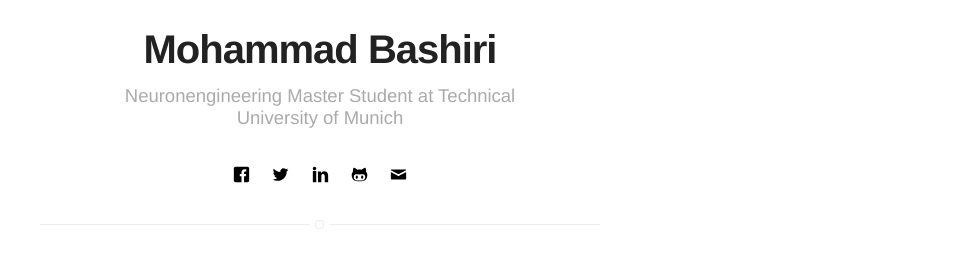
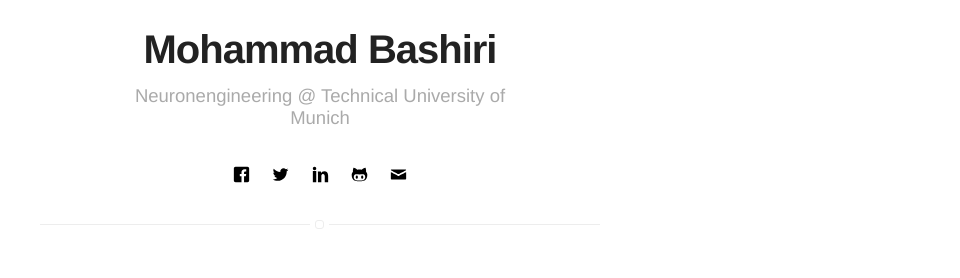
Before and after one commit to mohammadbashiri/mohammadbashiri.github.io-old, a Jekyll site: the page built from blog/index.html, in a window 1280 px wide. Shown: the part 310-588 px from the top of the page, without its empty margins (320-1280 px from the left). Built offline with Jekyll 4.4.1, drawn with Linux system fonts in a browser that asks for light colours.

Commit message:
chanegd short description

```diff
--- a/_config.yml
+++ b/_config.yml
@@ -1,6 +1,6 @@
 # main text of home
 name: Mohammad Bashiri
-bio: Neuronengineering Master Student at Technical University of Munich
+bio: Neuronengineering @ Technical University of Munich
 logo: assets/images/logo.png
 
 # twitter summary info
```
